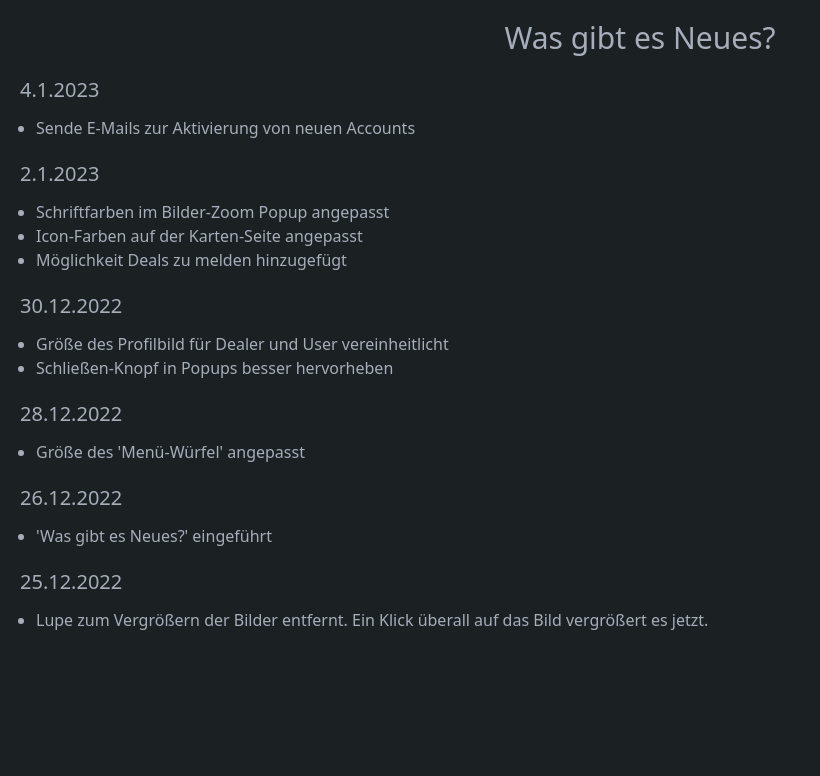
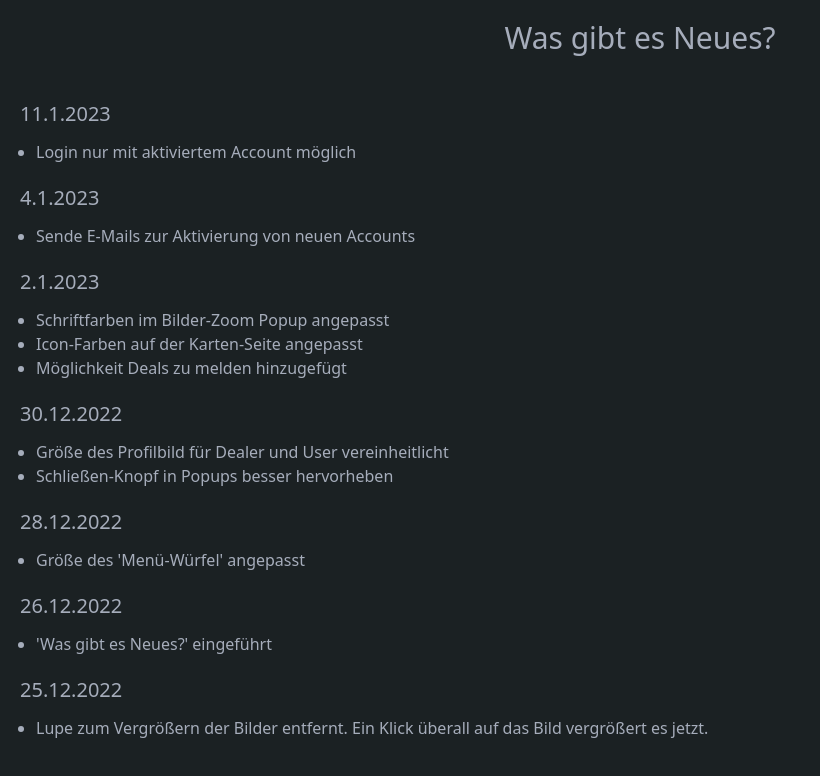
Before and after one commit to bitstorm-tech/cockaigne-frontend, a SvelteKit app: page /changelog in a window 1280 px wide. Shown: the top 776 px of the page, without its empty margins (0-820 px from the left). Built offline with nearby package versions, Linux system fonts and the light colour scheme; no server answers.

Commit message:
Adapt changelog

```diff
--- a/src/lib/resources/changelog.json
+++ b/src/lib/resources/changelog.json
@@ -1,4 +1,5 @@
 {
+  "11.1.2023": ["Login nur mit aktiviertem Account möglich"],
   "4.1.2023": ["Sende E-Mails zur Aktivierung von neuen Accounts"],
   "2.1.2023": [
     "Schriftfarben im Bilder-Zoom Popup angepasst",
--- a/src/routes/changelog/+page.svelte
+++ b/src/routes/changelog/+page.svelte
@@ -5,7 +5,7 @@
 </script>
 
 <section class="p-5">
-  <h1 class="text-center">Was gibt es Neues?</h1>
+  <h1 class="pb-6 text-center">Was gibt es Neues?</h1>
   {#each dates as date}
     <h2 class="mt-5">{date}</h2>
     <ul class="pl-4">
```
